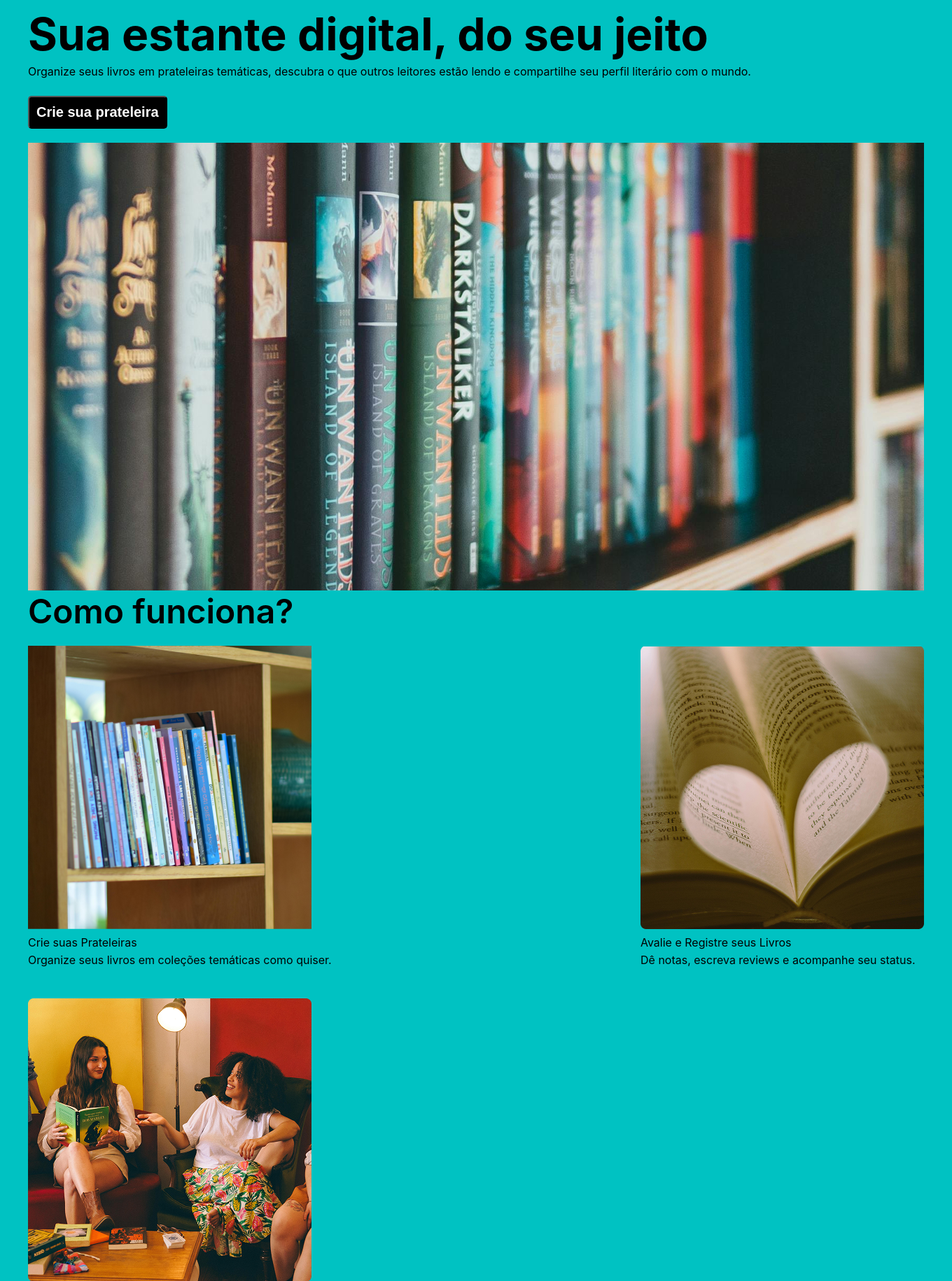
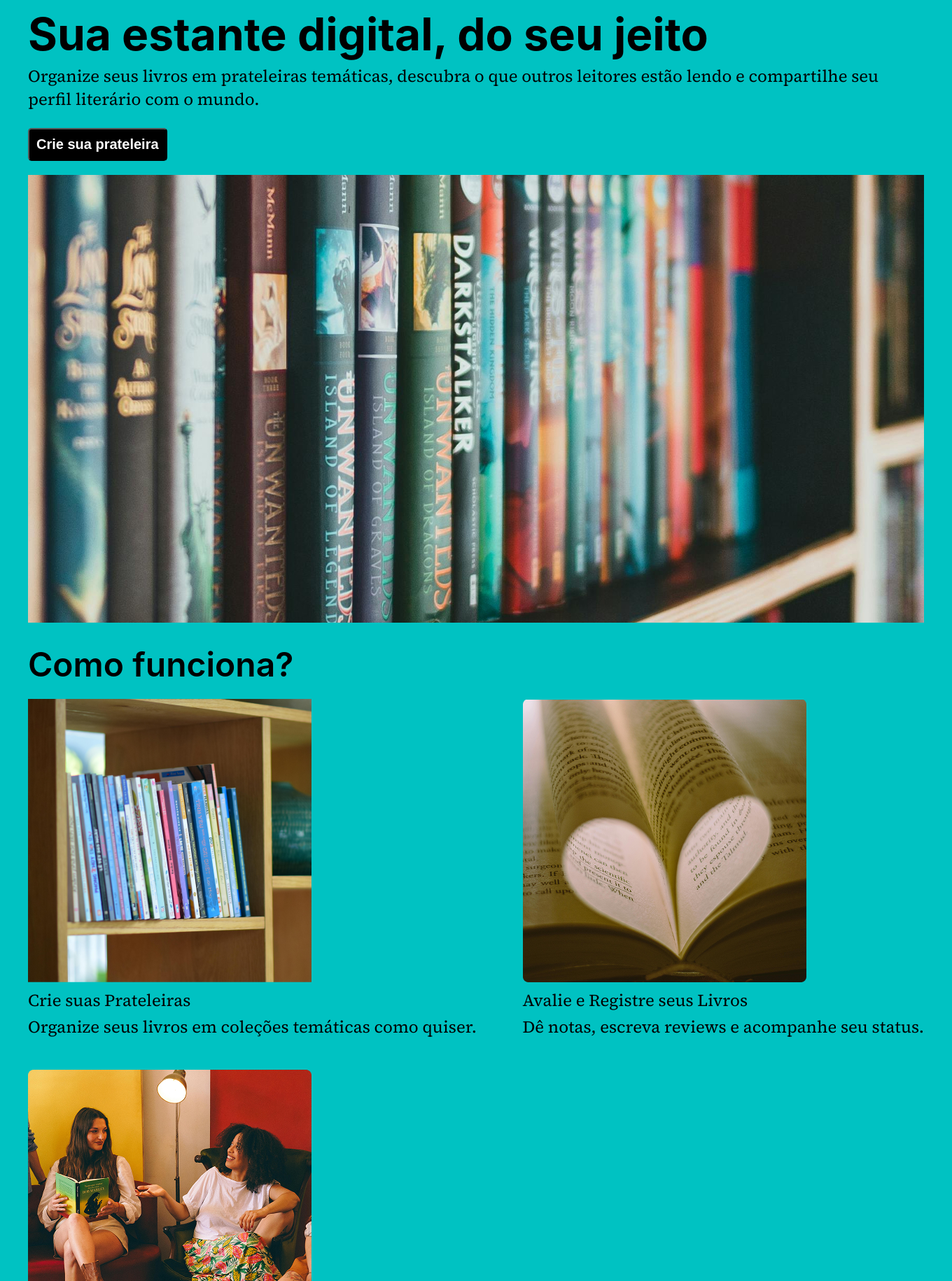
Before and after one commit to Arthur-Secundino/cefet-web-trabalho-final, a web app: file index.html in a window 1360 px wide. Shown: the part 72-1903 px from the top of the page at 70% size. Run offline with its HTML, style and script files only (its server is not run), Linux system fonts and the light colour scheme.

Commit message:
Ajustes nos estilos

```diff
--- a/index.html
+++ b/index.html
@@ -23,7 +23,7 @@
             <button id="botao-criar-prateleira">Crie sua prateleira</button>
             <img src="./imgs/prateleira1.png" alt="Imagem de uma prateleira de livros" id="prateleira1">
 
-            <h2>Como funciona?</h2>
+            <h2 class="margem-para-cima">Como funciona?</h2>
             <div class="lista-cards">
                 <article class="card">
                     <img src="./imgs/prateleira2.png" alt="Imagem de uma prateleira com livros" id="prateleira2">
--- a/pages/home.html
+++ b/pages/home.html
@@ -5,6 +5,7 @@
         <meta name="viewport" content="width=device-width, initial-scale=1.0">
         <title>ShelfLog</title>
         <link rel="stylesheet" href="../styles/estilos_comuns.css">
+        <link rel="stylesheet" href="../styles/home.css">
         <script type="module" src="../script/home.js" defer></script>
     </head>
     <body>
--- a/script/home.js
+++ b/script/home.js
@@ -10,15 +10,15 @@
 listaReviewsRecentesEl.innerHTML = "";
 
 livrosEmAltaNaComunidade.forEach(livro => {
-    listaLivrosEmAltaEl.innerHTML += `<article class="card">
-                                        <img src="${livro.capa}" alt="Capa do livro ${livro.titulo}">
+    listaLivrosEmAltaEl.innerHTML += `<article class="card limita-largura">
+                                        <img src="${livro.capa}" alt="Capa do livro ${livro.titulo}" class="centraliza-imagem">
                                         <p>${livro.titulo}</p>
                                         <p>${livro.descricao}</p>
                                       </article>`
 });
 
 prateleirasPraSeInsipirar.forEach(prateleira => {
-    listaPrateleirasEmAltaEl.innerHTML += `<article class="card">
+    listaPrateleirasEmAltaEl.innerHTML += `<article class="card limita-largura">
                                              <img src="${prateleira.imagem}" alt="Imagem representativa da prateleira ${prateleira.nome}">
                                              <p>${prateleira.nome}</p>
                                              <p>${prateleira.descricao}</p>
--- a/styles/busca.css
+++ b/styles/busca.css
@@ -11,4 +11,6 @@
 
 label {
     margin: 20px 30px 0 0;
+    font-family: "Source Serif 4";
+    font-size: 1.5em;
 }
--- a/styles/estilos_comuns.css
+++ b/styles/estilos_comuns.css
@@ -1,3 +1,5 @@
+@import url('https://fonts.googleapis.com/css2?family=Source+Serif+4:ital,opsz,wght@0,8..60,200..900;1,8..60,200..900&display=swap');
+
 * {
     margin: 0;
     box-sizing: border-box;
@@ -53,6 +55,8 @@
     font-weight: bold;
     padding: 10px;
     font-size: 20px;
+    max-height: 50px;
+    align-self: center;
 }
 
 
@@ -95,6 +99,8 @@
 
 p {
     margin: 5px 0;
+    font-size: 1.5em;
+    font-family: "Source Serif 4";
 }
 
 .depoimento {
--- a/styles/landing_page.css
+++ b/styles/landing_page.css
@@ -29,3 +29,7 @@
     display: flex;
     justify-content: space-between;
 }
+
+.margem-para-cima {
+    margin: 30px 0 0 0;
+}
```
Also changed, not shown: styles/home.css (added, +8 -0 lines).
